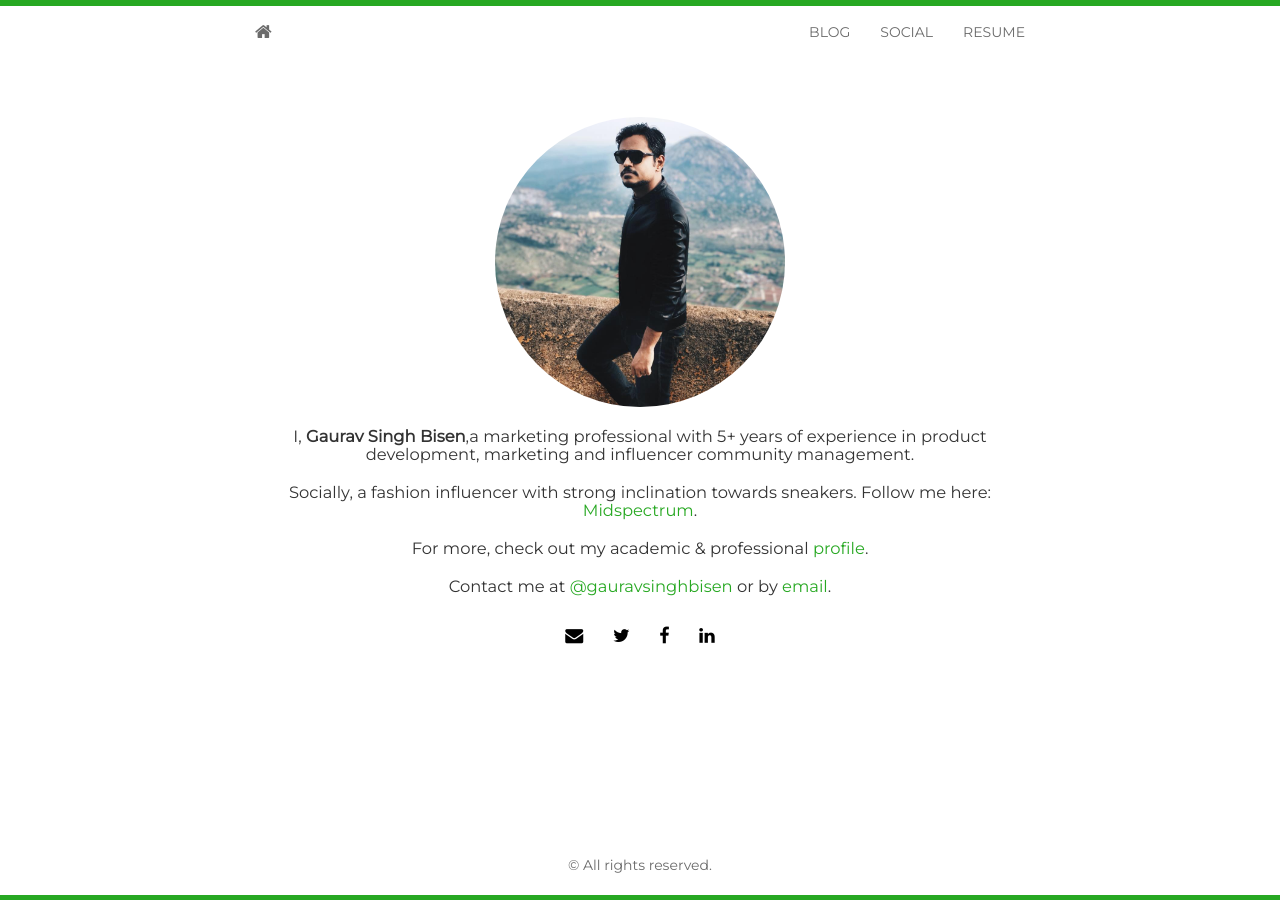
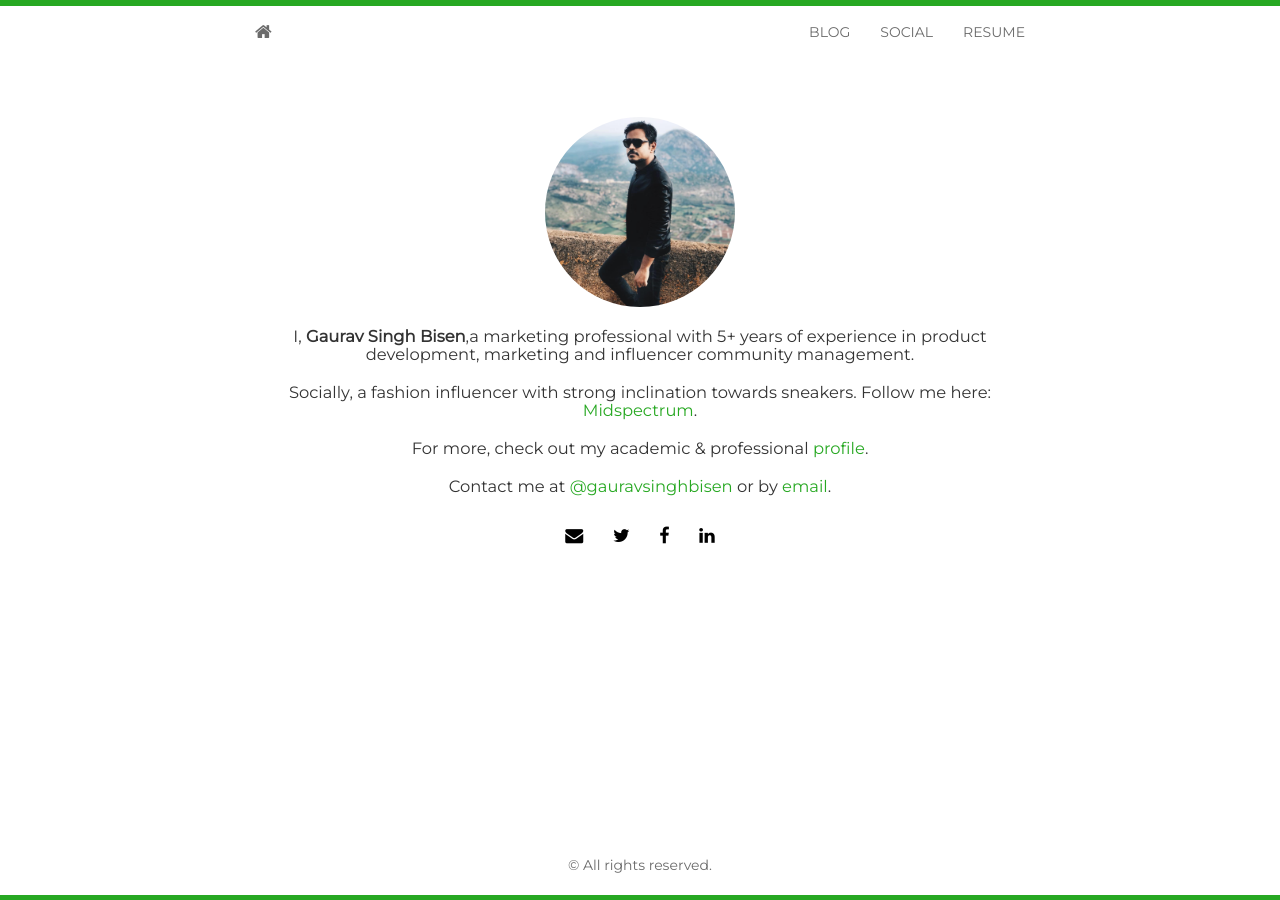
Before and after one commit to gauravsinghbisen/gauravsinghbisen.github.io, a Jekyll site: the page built from index.html, in a window 1280 px wide. Built offline with Jekyll 4.4.1, drawn with Linux system fonts in a browser that asks for light colours; nearby versions of some CDN libraries; the list of posts is cut into pages by our own code.

Commit message:
Update index.html

```diff
--- a/index.html
+++ b/index.html
@@ -5,7 +5,7 @@
 <section id="about">
 	<div class="container">
 	  <div class="avatar">
-		<img class="img-circle" height=290 src="{{ site.baseurl }}/static/img/{{ site.avatar }}" alt="Responsive image">
+		<img class="img-circle" height=190 src="{{ site.baseurl }}/static/img/{{ site.avatar }}" alt="Responsive image">
 	  </div>
 	  <h3>I, <strong>{{ site.author }}</strong>,a marketing professional with 5+ years of experience in product development, marketing and influencer community management.</h3>
 	  <!-- <h3>I love all things computer science and maths.</h3> -->
```
